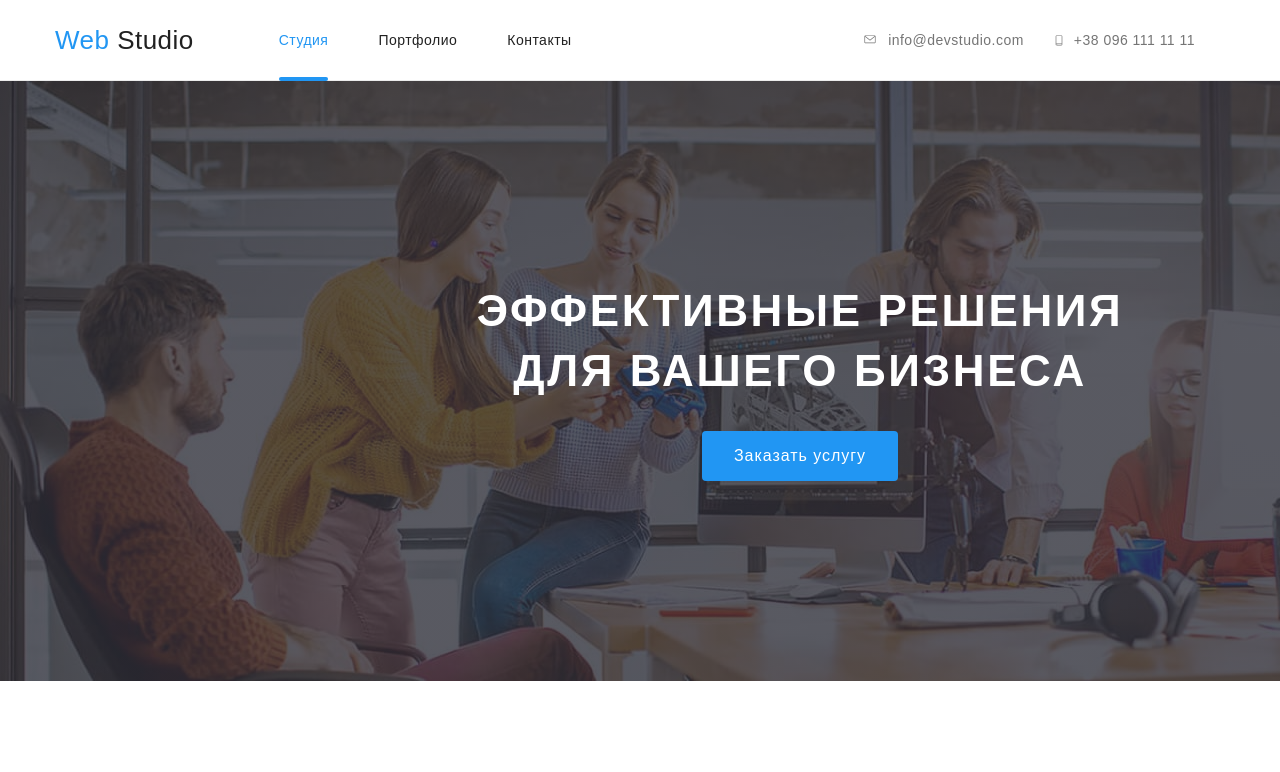
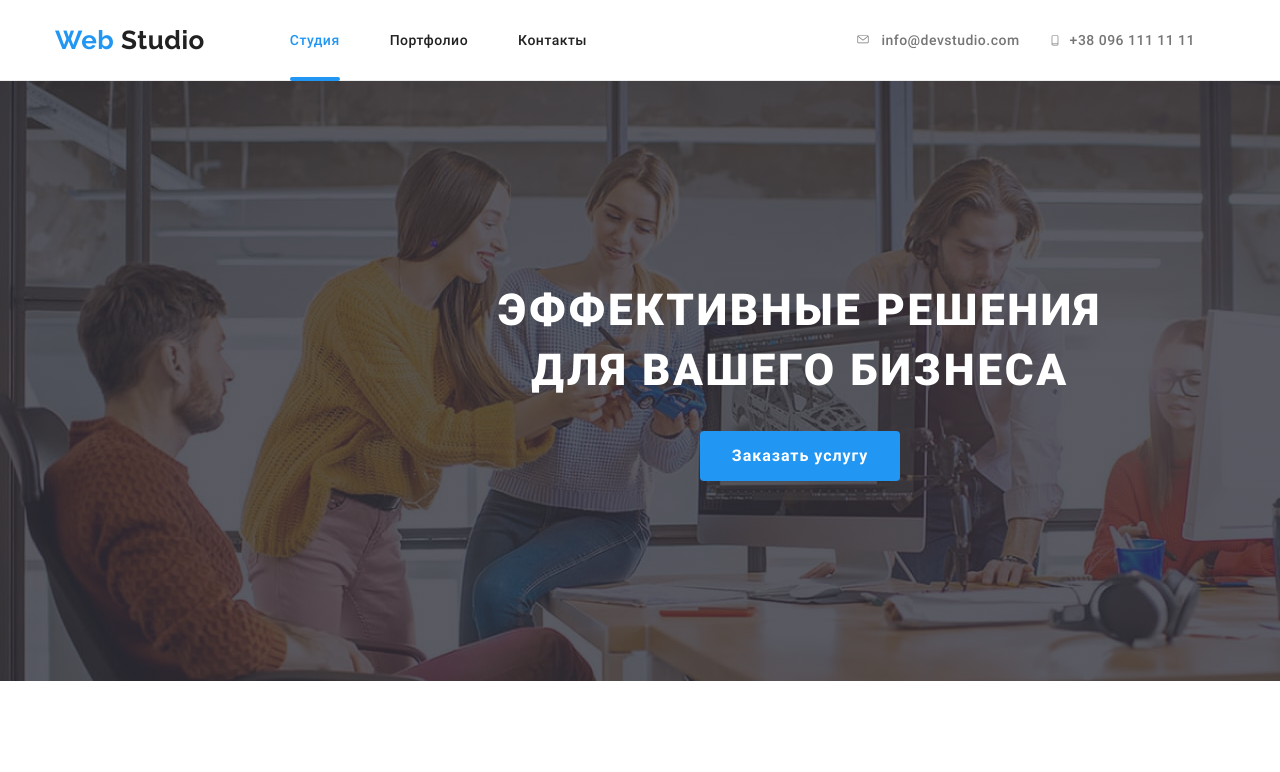
Before and after one commit to Xoms/goit-markup-hw-04, a plain HTML site: page index.html in a window 1280 px wide. Shown: the top 772 px of the page. Drawn offline with Linux system fonts and the light colour scheme; the site is published under a folder, as on GitHub Pages, so addresses that start at the root find nothing.

Commit message:
Поправляет пути к шрифтам

```diff
--- a/css/fonts.css
+++ /dev/null
@@ -1,41 +0,0 @@
-/*Roboto regular, bold, medium, black
-Raleway bold*/
-/*Logo*/
-@font-face {
-  font-family: "Raleway-Bold";
-  src: url(/css/fonts/Raleway-Bold.ttf);
-  font-style: normal;
-  font-weight: 700;
-}
-
-/*headers*/
-@font-face {
-  font-family: "Roboto-Bold";
-  src: url(/css/fonts/Roboto-Bold.ttf);
-  font-style: normal;
-  font-weight: 700;
-}
-
-/*hero header*/
-@font-face {
-  font-family: "Roboto-Black";
-  src: url(/css/fonts/Roboto-Black.ttf);
-  font-style: normal;
-  font-weight: 900;
-}
-
-/*nav links*/
-@font-face {
-  font-family: "Roboto-Medium";
-  src: url(/css/fonts/Roboto-Medium.ttf);
-  font-style: normal;
-  font-weight: 500;
-}
-
-/*paragraphs*/
-@font-face {
-  font-family: "Roboto-Regular";
-  src: url(/css/fonts/Roboto-Regular.ttf);
-  font-style: normal;
-  font-weight: 400;
-}
--- a/css/vars.css
+++ /dev/null
@@ -1 +0,0 @@
-/* No CSS */
--- a/sass/fonts.scss
+++ b/sass/_fonts.scss
@@ -1,10 +1,7 @@
-/*Roboto regular, bold, medium, black
-Raleway bold*/
-
 /*Logo*/
 @font-face{
     font-family: "Raleway-Bold";
-    src: url(/css/fonts/Raleway-Bold.ttf);
+    src: url(./fonts/Raleway-Bold.ttf);
     font-style: normal;
     font-weight: 700;
 }
@@ -12,7 +9,7 @@ Raleway bold*/
 /*headers*/
 @font-face{
     font-family: "Roboto-Bold";
-    src: url(/css/fonts/Roboto-Bold.ttf);
+    src: url(./fonts/Roboto-Bold.ttf);
     font-style: normal;
     font-weight: 700;
 }
@@ -20,7 +17,7 @@ Raleway bold*/
 /*hero header*/
 @font-face {
     font-family: "Roboto-Black";
-    src: url(/css/fonts/Roboto-Black.ttf);
+    src: url(./fonts/Roboto-Black.ttf);
     font-style: normal;
     font-weight: 900;
 }
@@ -28,7 +25,7 @@ Raleway bold*/
 /*nav links*/
 @font-face{
     font-family: "Roboto-Medium";
-    src: url(/css/fonts/Roboto-Medium.ttf);
+    src: url(./fonts/Roboto-Medium.ttf);
     font-style: normal;
     font-weight: 500;
 }
@@ -36,7 +33,7 @@ Raleway bold*/
 /*paragraphs*/
 @font-face{
     font-family: "Roboto-Regular";
-    src: url(/css/fonts/Roboto-Regular.ttf);
+    src: url(./fonts/Roboto-Regular.ttf);
     font-style: normal;
     font-weight: 400;
 }
--- a/sass/style.scss
+++ b/sass/style.scss
@@ -1,4 +1,4 @@
-@import "fonts.scss";
+@import "./fonts";
 
 :root{
     //Акцентнтый цвет
```
Also changed, not shown: css/style.css, css/style.min.css (added), sass/_vars.scss (renamed from sass/vars.scss), 2 other files.
